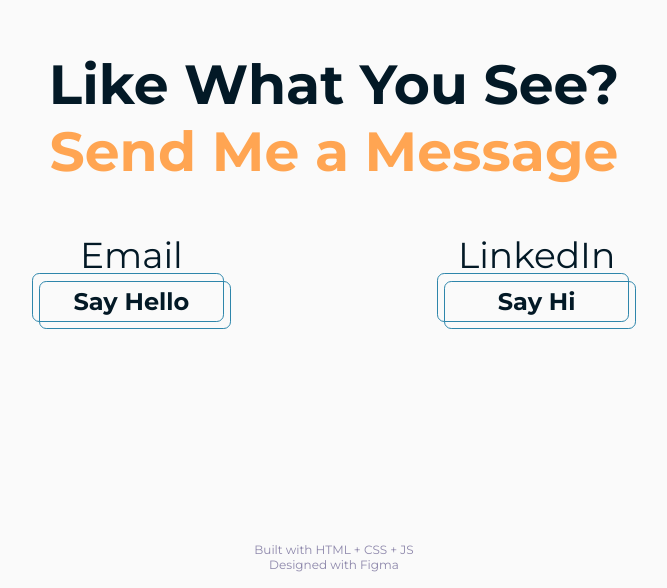
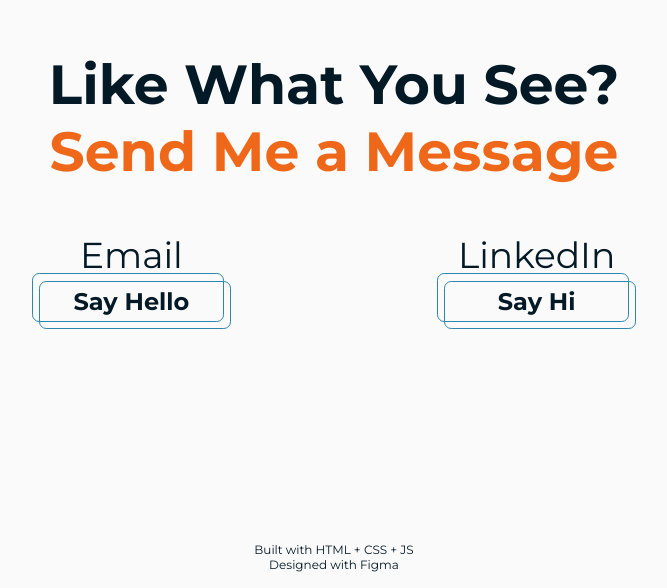
Before and after one commit to Saliovin/Portfolio, a website: page index.html in a window 1280 px wide. Shown: the part 1812-2400 px from the top of the page, without its empty margins (306-973 px from the left). Drawn offline with Linux system fonts and the light colour scheme.

Commit message:
Updated light mode colors to be WCAG-compliant

```diff
--- a/index.css
+++ b/index.css
@@ -12,9 +12,9 @@ html {
 
 body {
   --base-text-color: #031926;
-  --primary-color: #ffa552;
-  --off-primary-color: #ffcc9d;
-  --off-primary-color2: #e6aa73;
+  --primary-color: #ef681a;
+  --off-primary-color: #ff8f4f;
+  --off-primary-color2: #e87b3c;
   --secondary-color: #8c86aa;
   --tertiary-color: #2e86ab;
   --base-color: #fafafa;
@@ -403,7 +403,7 @@ i:hover {
 }
 .footerText {
   font-size: 0.5em;
-  color: var(--secondary-color);
+  color: var(--base-text-color);
   text-align: center;
 }
 
```
